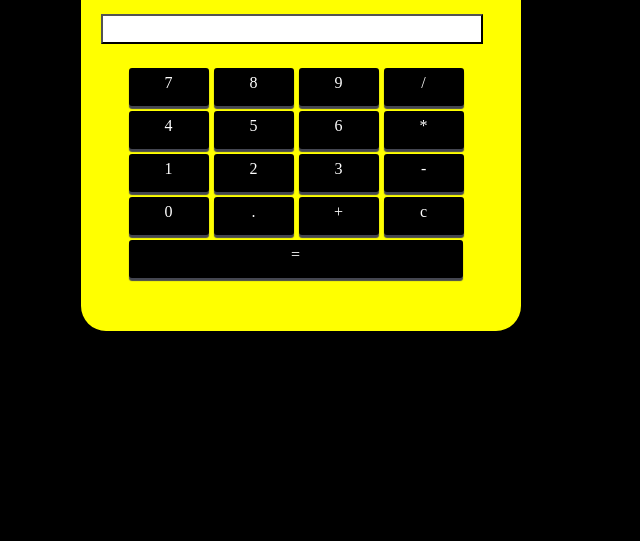
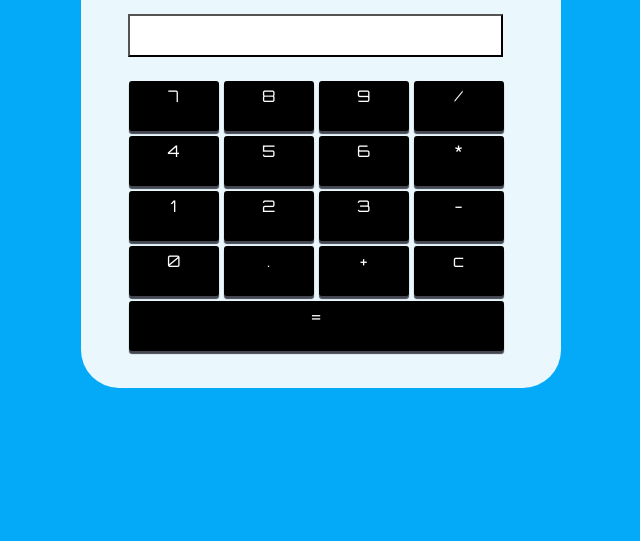
Before and after one commit to ArthurBernardoxz/Calculadora-HTML--Js-e-C--SS, a plain HTML site: page index.html in a window 1280 px wide. Shown: the part 259-800 px from the top of the page, without its empty margins (433-1073 px from the left). Drawn offline with Linux system fonts and the light colour scheme.

Commit message:
Alteração visual (para deixar mais agradavel)

```diff
--- a/index.css
+++ b/index.css
@@ -1,31 +1,37 @@
+@import url('https://fonts.googleapis.com/css2?family=Orbitron&display=swap');
+
 html{
-    background-color: black;
+    background-color: rgb(4, 170, 247);
+	font-family: 'Orbitron', sans-serif;
 }
 
 #Calculadora {
-    background-color: yellow;
-    width: 440px;
-    height: 400px;
-    margin-left: 5px;
+    background-color: rgba(255, 255, 255, 0.918);
+    width: 480px;
+    height: 450px;
     margin-left: 40%;
-    margin-top: 15%;
-    border-radius: 25px;
+    margin-top: 14%;
+	padding-top: 5px;
+	padding-bottom: 15px;
+    border-radius: 38px;
 }
 
 #resultado {
+	font-family: 'Orbitron', sans-serif;
     margin:8px auto;
-	width: 87%;
+	width: 78.2%;
 	height:30px;
-	font-size: 20px;
+	font-size: 25px;
 	text-align: right;
-	color:blue;
+	color:rgb(0, 0, 0);
 	padding: 5px;
-    margin-left: 20px;
+	padding-bottom: 34px;
+    margin-left: 47px;
 	background-color:#fff;
 }
 li {
-    width: 80px;
-	height:38px;
+    width: 90px;
+	height:50px;
 	border-radius:3px;
 	color:white;
 	background-color:black;
@@ -39,7 +45,7 @@ li {
 }
 
 li:hover{
-    background-color: rgb(0, 255, 98);
+    background-color: rgb(4, 170, 247);
 }
 li:active{
     box-shadow: 0px 1px 1px 0px #444651;
@@ -49,5 +55,5 @@ h1 {
 }
 
 #Botao_Calcular {
-    width: 334px;
+    width: 375px;
 }
--- a/index.html
+++ b/index.html
@@ -8,7 +8,7 @@
   </head>
   <body>
     <div id="Calculadora"">
-        <h1>Calculadora 🖩</h1>
+        <h1>CALCULADORA</h1>
         <input id="resultado" type="button">
         <ul>
             <li class="num" value="7">7</li>
```
